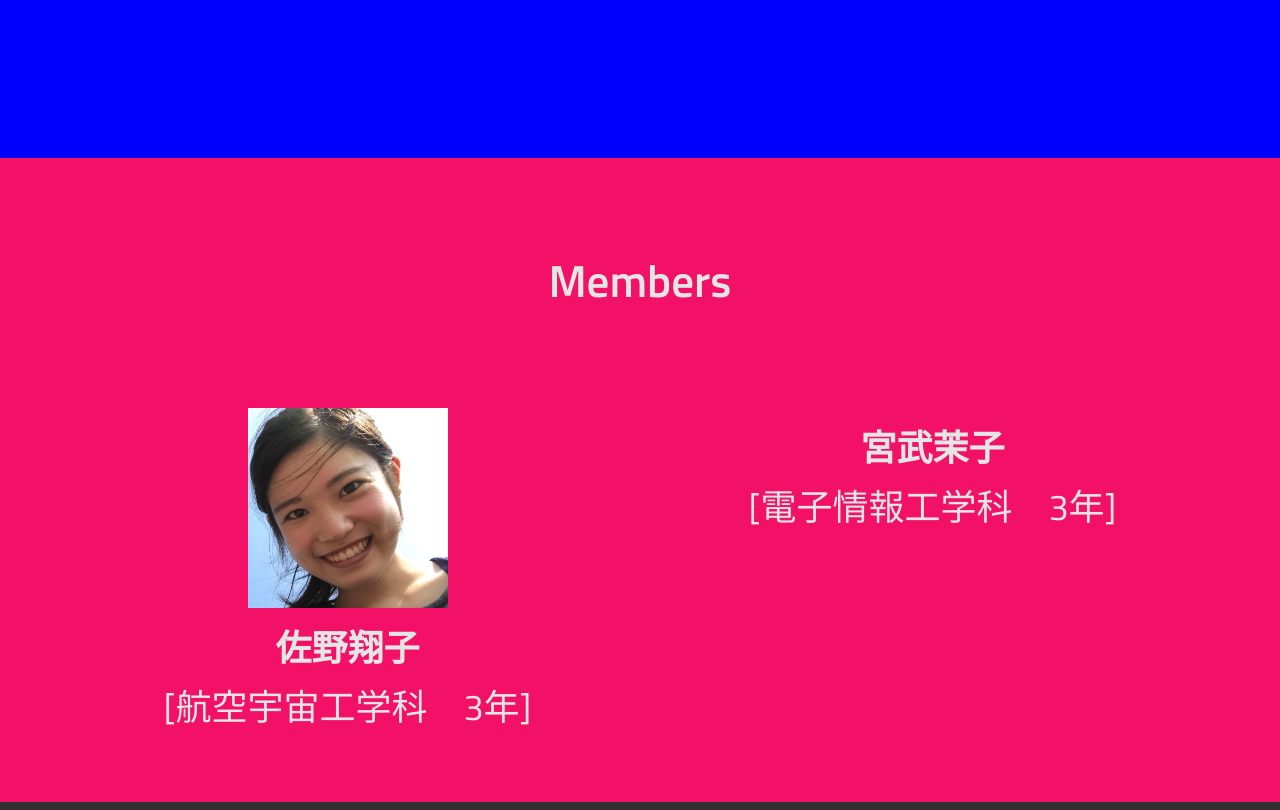
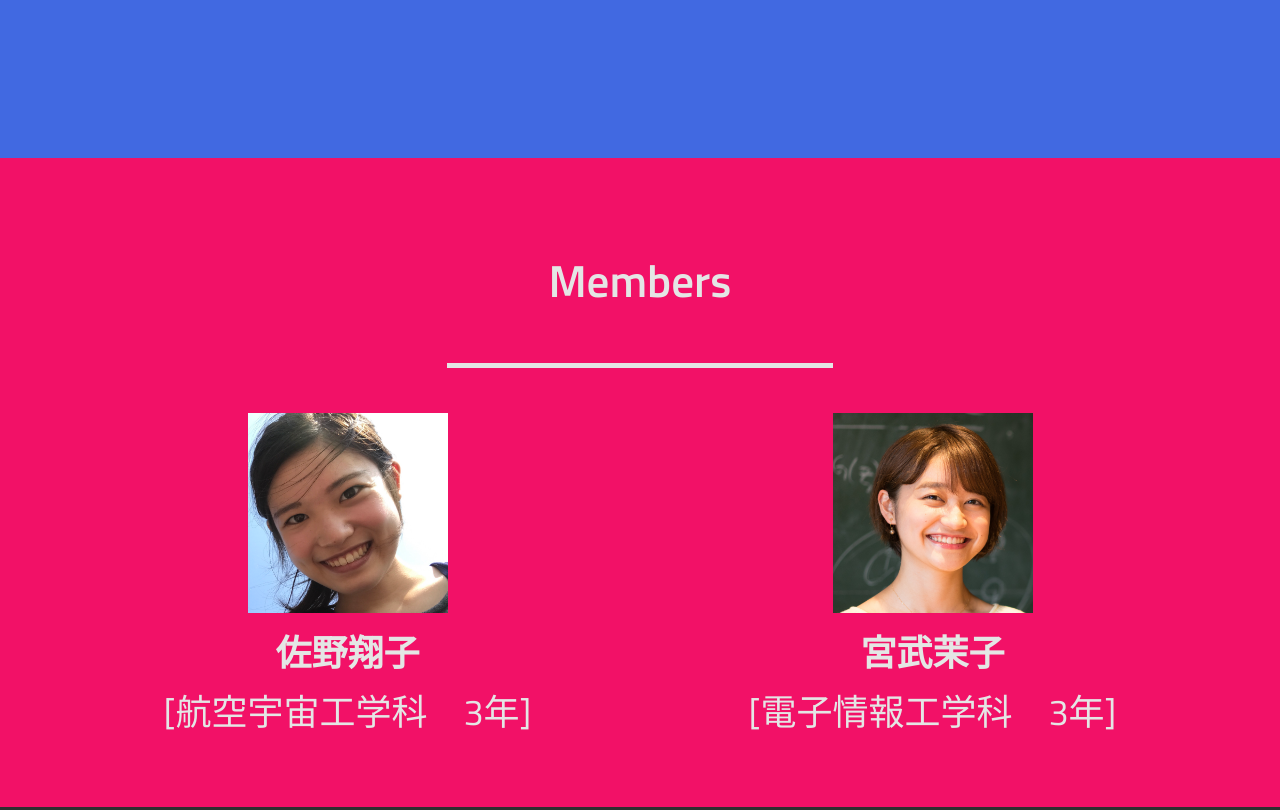
Before and after one commit to Shoooooko/Bonsai__, a plain HTML site: page index.html in a window 1280 px wide. Shown: the part 6197-7007 px from the top of the page. Drawn offline with Linux system fonts and the light colour scheme.

Commit message:
Add kemako img

```diff
--- a/css/style.css
+++ b/css/style.css
@@ -331,7 +331,7 @@ i {
   padding-top: 90px;
 }
 #schedule {
-  background-color:blue;
+  background-color:royalblue;
   color:white;
   padding-top: 90px;
 }
--- a/index.html
+++ b/index.html
@@ -373,6 +373,10 @@
         </div>
       </div>
 
+      <div class="row line-row">
+        <div class="hr">&nbsp;</div>
+      </div>
+
       <!-- /row -->
       <div class="row content-row">
         <div class="col-12 col-sm-6">
@@ -382,7 +386,7 @@
         </div>
         <!-- /col12 -->
         <div class="col-12 col-sm-6">
-          <!img src="img/kemako.jpg" width="200" height="200">
+          <img src="img/kemako.jpg" width="200" height="200">
           <h1 class="font-semibold">宮武茉子</h1>
           <h1>[電子情報工学科　3年]</h1>
         </div>
```
Also changed, not shown: img/kemako.jpg (added).
